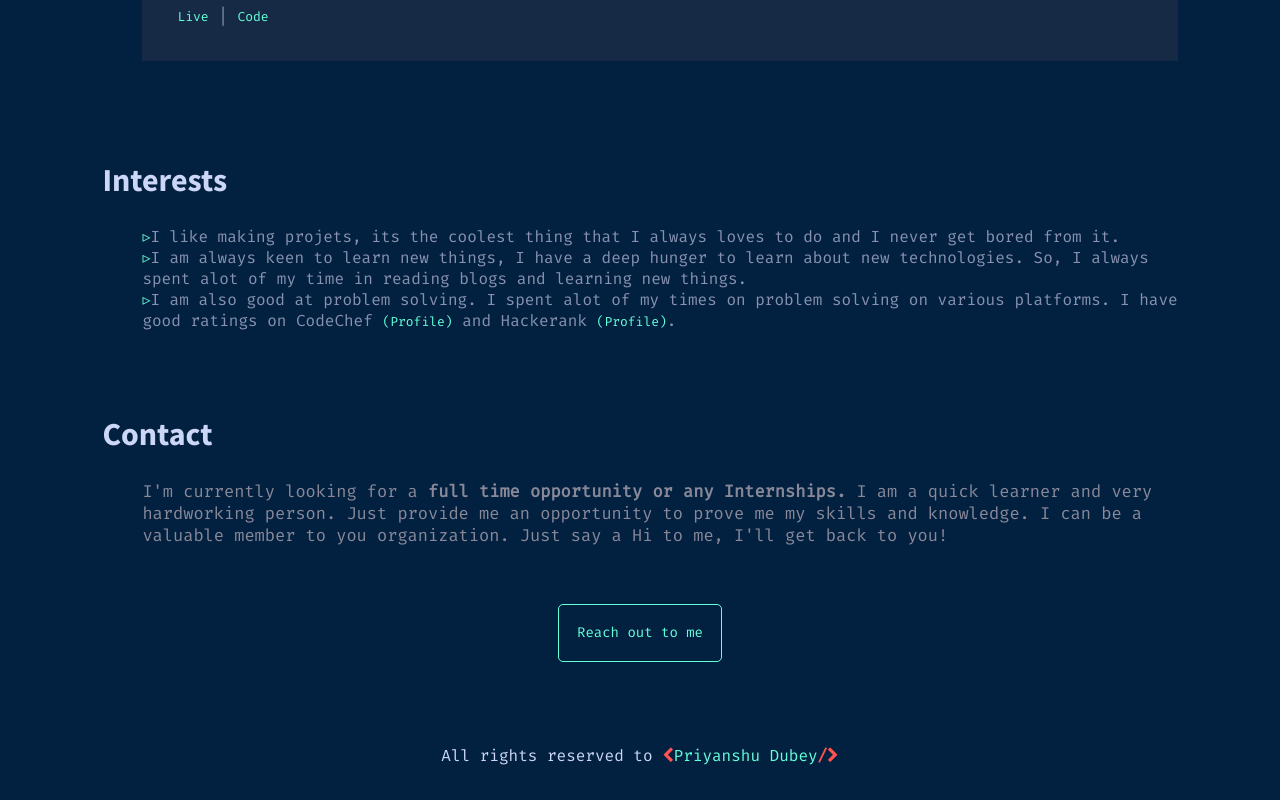
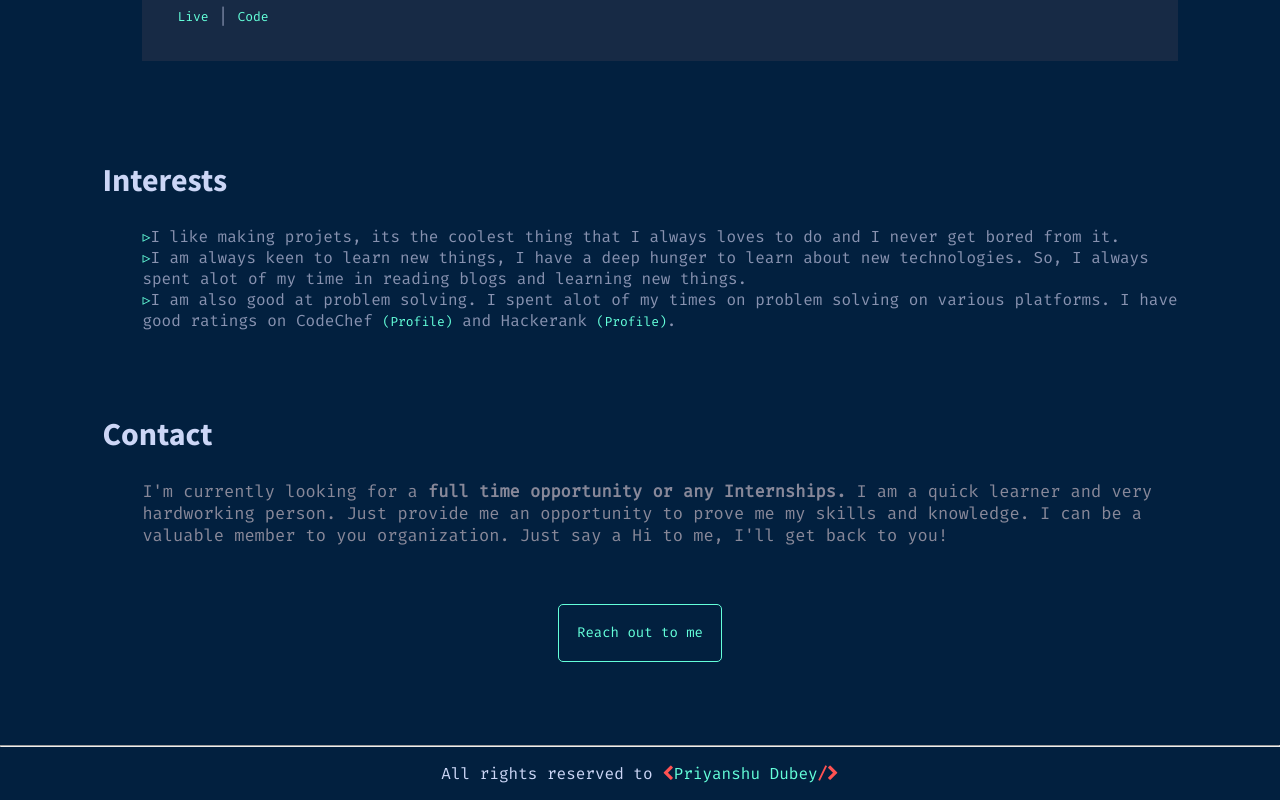
Before and after one commit to priyanshudubey/portfolio-website-from-react, a React (Create React App) app: page / in a window 1280 px wide. Shown: the part 3754-4554 px from the top of the page. Built offline with nearby package versions, Linux system fonts and the light colour scheme.

Commit message:
Update footer.jsx

```diff
--- a/src/components/footer.jsx
+++ b/src/components/footer.jsx
@@ -5,6 +5,7 @@ const Footer = () => {
         <footer>
             {/* <br color="black"></br> */}
             {/*  <i className = "fa fa-code" style = {{color: "#FF5252"}}></i>  */}
+            <hr></hr>
             <p>All rights reserved to
                 <a href="https://github.com/priyanshudubey" target="_blank" rel="noopener noreferrer">
                 <span> </span>
```
